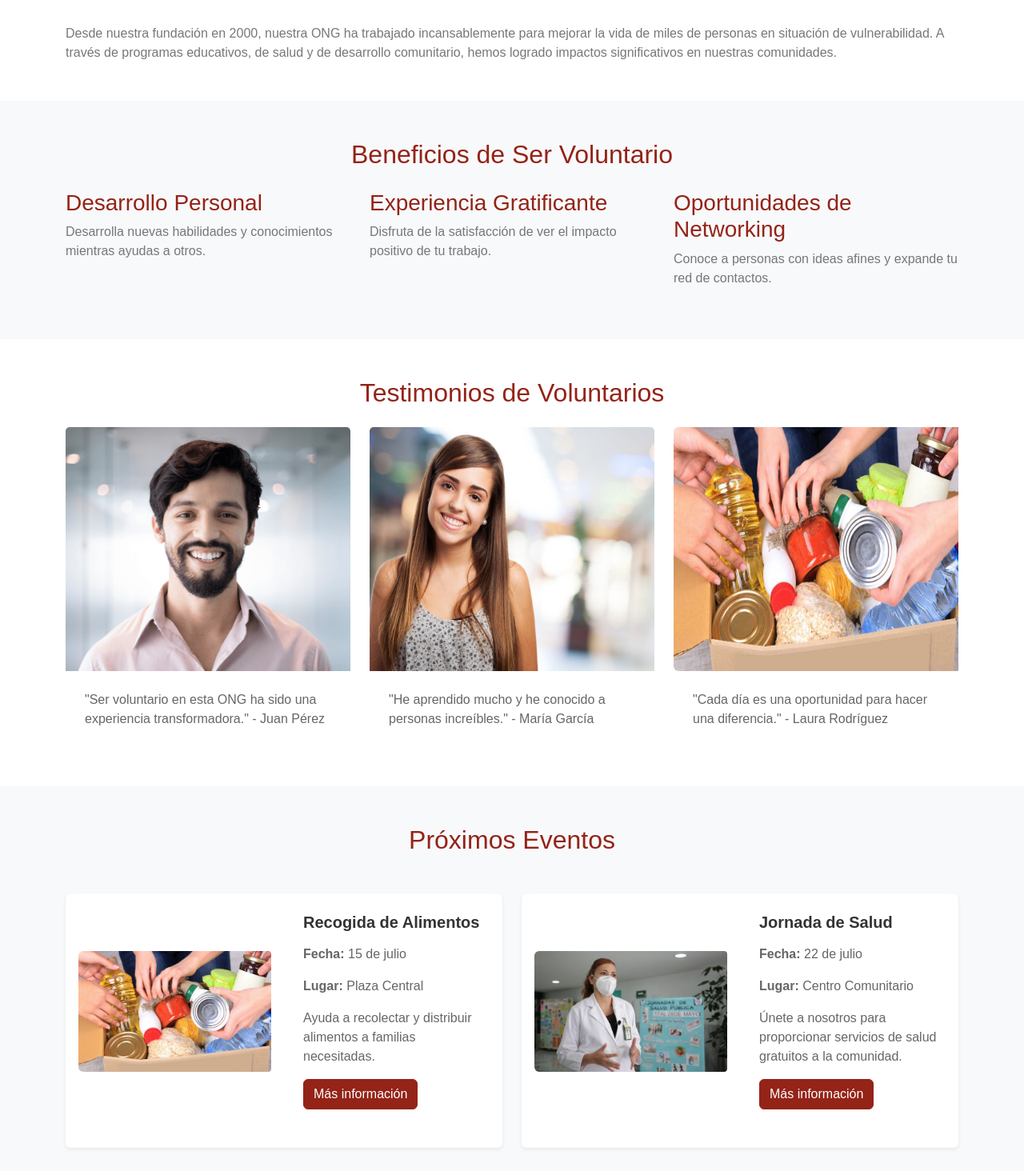
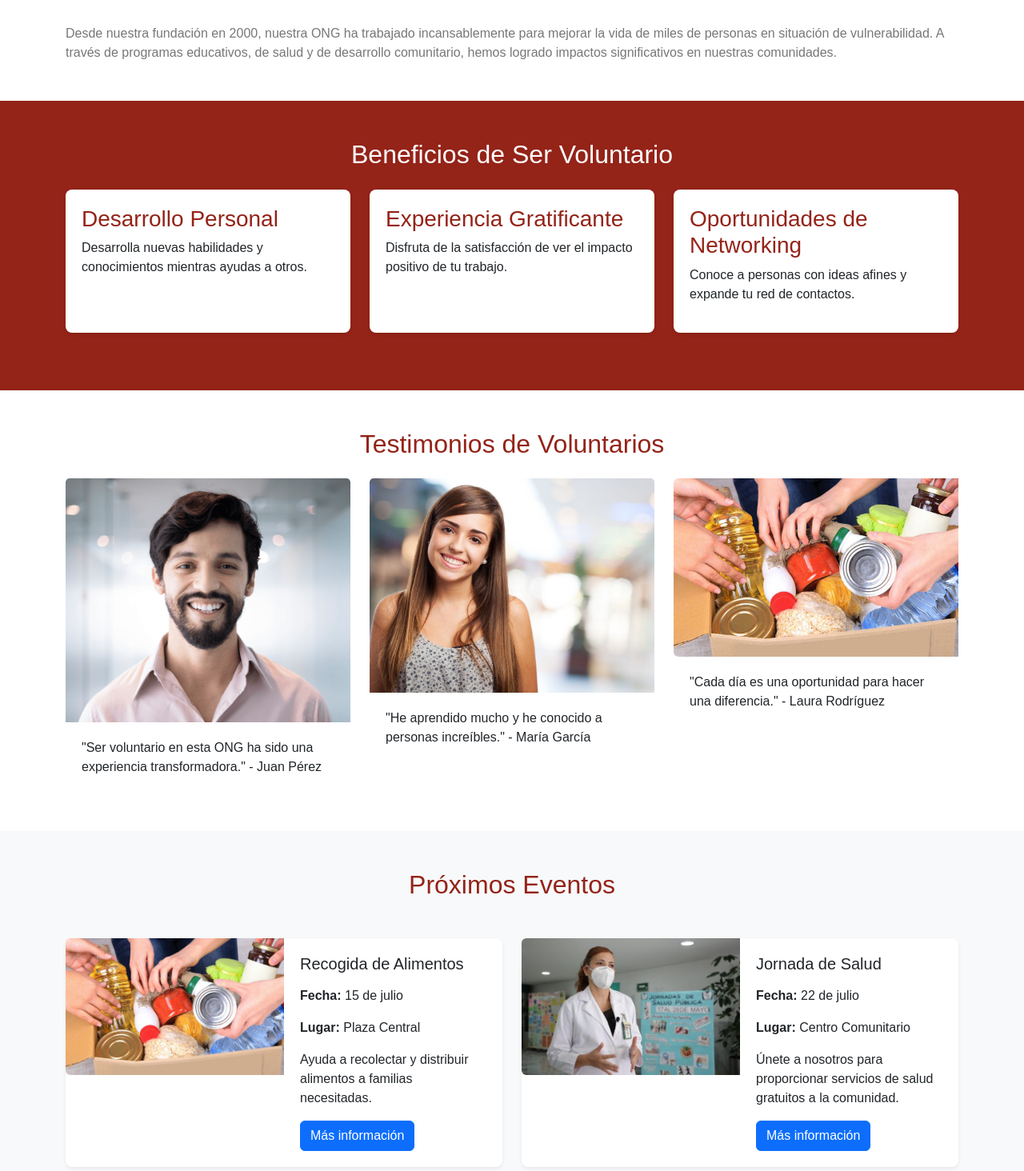
Before and after one commit to 23Tcsup/Innovacion-F, an Angular app: page /voluntariado in a window 1280 px wide. Shown: the part 706-2170 px from the top of the page at 80% size. Built offline with nearby package versions, Linux system fonts and the light colour scheme.

Commit message:
first commit

```diff
--- a/src/app/components/voluntariado/voluntariado.component.css
+++ b/src/app/components/voluntariado/voluntariado.component.css
@@ -30,93 +30,44 @@ section {
 }
 
 .card {
-  height: 100%;
+  border: none;
+  border-radius: 8px;
+  transition: transform 0.3s ease, box-shadow 0.3s ease;
   display: flex;
   flex-direction: column;
 }
-.card-body{
-  height: auto;
-}
-
-.card-img-top {
-  height: 100%;
-  background-size: cover;
-  background-position: center;
-}
-.card-img-top1 {
-  height: auto;
-  background-size: cover;
-  background-position: center;
-}
-.card {
-  transition: transform 0.2s ease-in-out;
-}
 
 .card:hover {
-  transform: translateY(-5px);
+  transform: translateY(-10px);
+  box-shadow: 0 8px 16px rgba(0, 0, 0, 0.2);
 }
 
 .card-body {
-  padding: 2rem;
+  padding: 20px;
+  flex: 1;
 }
 
-.card-title {
-  color: #333;
+.shadow-sm {
+  box-shadow: 0 4px 8px rgba(0, 0, 0, 0.1);
 }
 
-.card-text {
-  color: #666;
+.mb-4 {
+  margin-bottom: 1.5rem;
 }
 
-.btn-primary {
-  background-color: #6c757d;
-  border-color: #6c757d;
+.py-5 {
+  padding-top: 3rem;
+  padding-bottom: 3rem;
 }
 
-.btn-primary:hover {
-  background-color: #555;
-  border-color: #555;
-}
-.card {
-  display: flex;
-  border: 0;
+.bg-light {
+  background-color: #f8f9fa;
 }
 
-.card-img-wrapper {
-  height: 100%;
-  display: flex;
-  align-items: center;
-  justify-content: center;
-  padding: 1rem;
+.d-flex {
+  display: flex !important;
 }
 
-.card-img-wrapper img {
-  max-width: 100%;
-  max-height: 100%;
-  object-fit: cover;
-  border-radius: 0.25rem;
+.flex-fill {
+  flex: 1 1 auto;
 }
-
-.card-body {
-  padding: 1.5rem;
-}
-
-.card-title {
-  color: #333;
-  font-size: 1.25rem;
-  font-weight: bold;
-}
-
-.card-text {
-  color: #666;
-}
-
-.btn-primary {
-  background-color:  #942318;
-  border-color: #942318;
-}
-
-.btn-primary:hover {
-  background-color: #942318;
-  border-color:  #942318;
-}
--- a/src/app/components/voluntariado/voluntariado.component.html
+++ b/src/app/components/voluntariado/voluntariado.component.html
@@ -10,25 +10,39 @@
     <p>Desde nuestra fundación en 2000, nuestra ONG ha trabajado incansablemente para mejorar la vida de miles de personas en situación de vulnerabilidad. A través de programas educativos, de salud y de desarrollo comunitario, hemos logrado impactos significativos en nuestras comunidades.</p>
 </section>
 
-<section class="bg-light py-5">
+<section class=" py-5" style="background-color: #942318">
     <div class="container">
-        <h2 class="text-center mb-4">Beneficios de Ser Voluntario</h2>
-        <div class="row">
-            <div class="col-md-4">
+        <h2 class="text-center mb-4 " style="color: white;">Beneficios de Ser Voluntario</h2>
+        <div class="row d-flex">
+            <div class="col-md-4 d-flex">
+                <div class="card shadow-sm mb-4 flex-fill">
+                    <div class="card-body">
                         <h3>Desarrollo Personal</h3>
                         <p>Desarrolla nuevas habilidades y conocimientos mientras ayudas a otros.</p>
                     </div>
-            <div class="col-md-4">
+                </div>
+            </div>
+            <div class="col-md-4 d-flex">
+                <div class="card shadow-sm mb-4 flex-fill">
+                    <div class="card-body">
                         <h3>Experiencia Gratificante</h3>
                         <p>Disfruta de la satisfacción de ver el impacto positivo de tu trabajo.</p>
                     </div>
-            <div class="col-md-4">
+                </div>
+            </div>
+            <div class="col-md-4 d-flex">
+                <div class="card shadow-sm mb-4 flex-fill">
+                    <div class="card-body">
                         <h3>Oportunidades de Networking</h3>
                         <p>Conoce a personas con ideas afines y expande tu red de contactos.</p>
                     </div>
                 </div>
             </div>
+        </div>
+    </div>
 </section>
+
+
 
 <section class="container my-5">
     <h2 class="text-center mb-4">Testimonios de Voluntarios</h2>
```
Also changed, not shown: 1 other file (tests, documents, lock files or other folders). Lines whose indentation alone changed are shown as unchanged.
